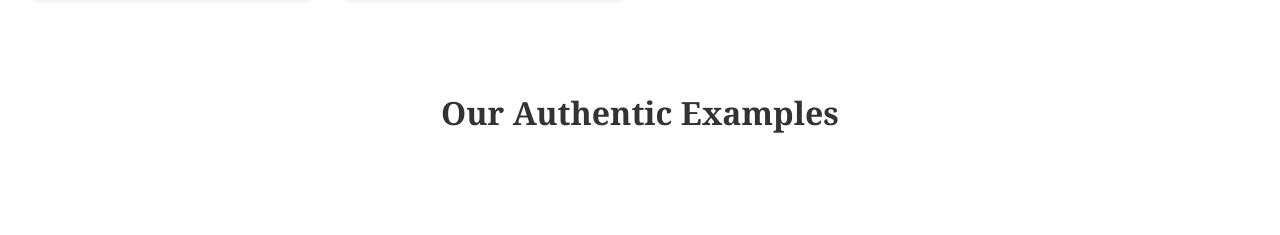
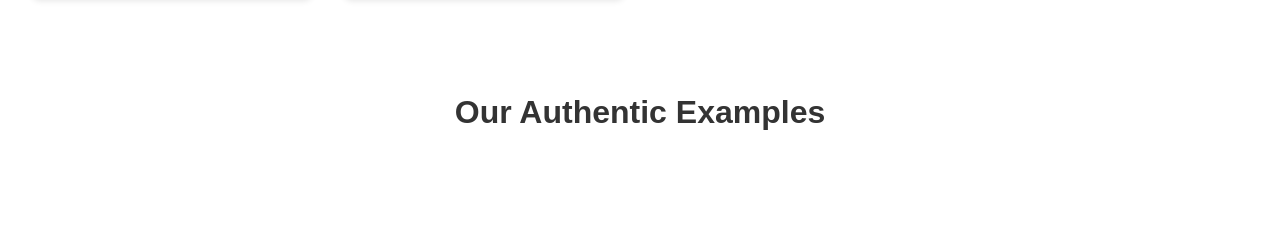
Before and after one commit to Shishirgurung/Ganesh-barbershop, a plain HTML site: page index.html in a window 1280 px wide. Shown: the part 2226-2461 px from the top of the page. Drawn offline with nearby package versions, Linux system fonts and the light colour scheme.

Commit message:
Update index.html

```diff
--- a/index.html
+++ b/index.html
@@ -102,7 +102,7 @@
         <br>
 
 
-       <div class="text"><h1 style="text-align: center;">Our Authentic Examples</h1></div>
+      <h1 style="text-align: center;" class="fake">Our Authentic Examples</h1>
             <section class="real">
             <div class="slider-container">
                 <div class="progress-bar">
```
